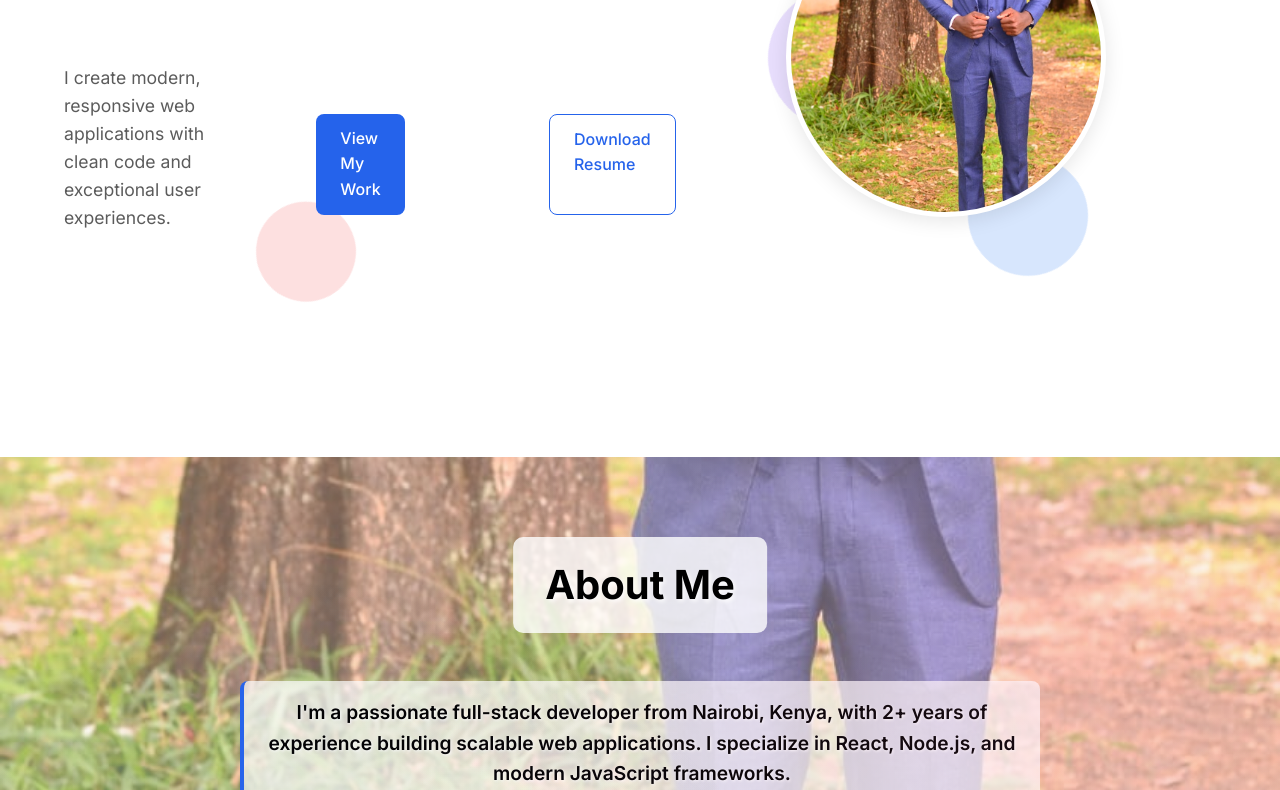
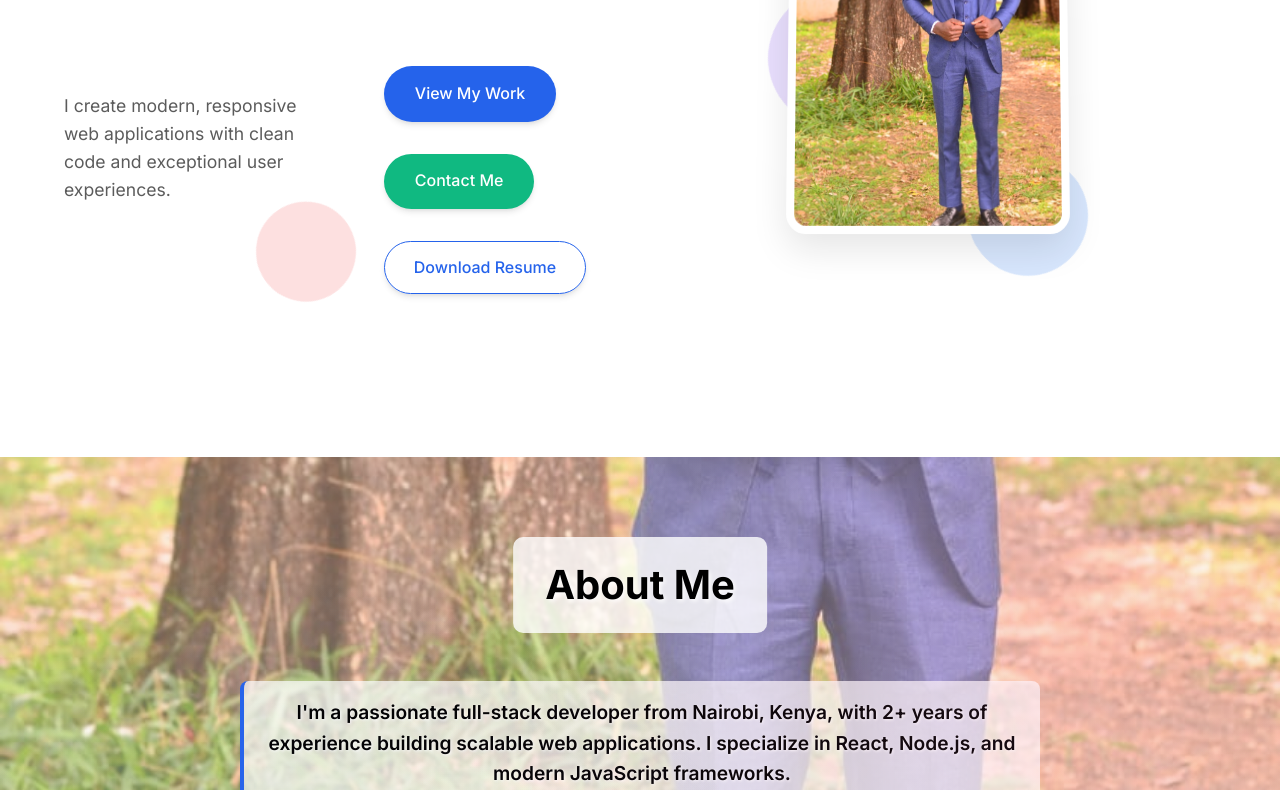
Before and after one commit to Travis028/wayne-portfolio, a website: page index.html in a window 1280 px wide. Shown: the part 343-1133 px from the top of the page. Drawn offline with Linux system fonts and the light colour scheme.

Commit message:
Improve button styles with modern design and hover effects

```diff
--- a/styles.css
+++ b/styles.css
@@ -212,52 +212,75 @@ body {
 
 .hero-buttons {
     display: flex;
+    flex-wrap: wrap;
     gap: 1rem;
+    margin-top: 2rem;
 }
 
+/* Buttons */
 .btn {
-    padding: 12px 24px;
-    border: none;
-    border-radius: 8px;
+    display: inline-block;
+    padding: 0.8rem 1.8rem;
+    border-radius: 50px;
+    font-weight: 500;
+    font-size: 1rem;
     text-decoration: none;
-    font-weight: 500;
+    cursor: pointer;
     transition: all 0.3s ease;
-    cursor: pointer;
-    display: inline-block;
+    text-align: center;
+    border: 2px solid transparent;
+    margin: 0.5rem 0.5rem 0.5rem 0;
+    box-shadow: 0 4px 6px -1px rgba(0, 0, 0, 0.1), 0 2px 4px -1px rgba(0, 0, 0, 0.06);
 }
 
 .btn-primary {
-    background: #2563eb;
+    background-color: #2563eb;
     color: white;
 }
 
 .btn-primary:hover {
-    background: #1d4ed8;
+    background-color: #1d4ed8;
     transform: translateY(-2px);
+    box-shadow: 0 10px 15px -3px rgba(0, 0, 0, 0.1), 0 4px 6px -2px rgba(0, 0, 0, 0.05);
 }
 
 .btn-secondary {
-    background: transparent;
+    background-color: #10b981;
     color: white;
-    border: 2px solid white;
 }
 
 .btn-secondary:hover {
-    background: white;
-    color: #333;
+    background-color: #0d9f6e;
+    transform: translateY(-2px);
+    box-shadow: 0 10px 15px -3px rgba(0, 0, 0, 0.1), 0 4px 6px -2px rgba(0, 0, 0, 0.05);
+}
+
+.btn-outline {
+    background-color: transparent;
+    border: 2px solid #2563eb;
+    color: #2563eb;
+}
+
+.btn-outline:hover {
+    background-color: #2563eb;
+    color: white;
+    transform: translateY(-2px);
+    box-shadow: 0 10px 15px -3px rgba(0, 0, 0, 0.1), 0 4px 6px -2px rgba(0, 0, 0, 0.05);
 }
 
 /* Profile Image Container */
 .profile-image-container {
-    width: 320px;
-    height: 320px;
-    border-radius: 50%;
+    width: 280px;
+    height: 350px;
+    border-radius: 20px;
     overflow: hidden;
-    border: 5px solid #fff;
-    box-shadow: 0 4px 20px rgba(0, 0, 0, 0.1);
+    box-shadow: 0 15px 35px rgba(0, 0, 0, 0.1);
     margin: 0 auto;
     position: relative;
-    background: #f1f5f9;
+    background: #fff;
+    border: 8px solid #fff;
+    transform: perspective(1000px) rotateY(0deg) rotateX(5deg);
+    transition: all 0.5s cubic-bezier(0.175, 0.885, 0.32, 1.275);
 }
 
 /* Profile Image */
@@ -265,14 +288,33 @@ body {
     width: 100%;
     height: 100%;
     object-fit: cover;
-    transition: transform 0.3s ease;
+    transition: transform 0.5s ease;
 }
 
-/* Hover effect */
+/* Hover effects */
+.profile-image-container:hover {
+    transform: perspective(1000px) rotateY(5deg) rotateX(5deg) scale(1.03);
+    box-shadow: 0 25px 45px rgba(0, 0, 0, 0.15);
+}
+
 .profile-image-container:hover .profile-img {
     transform: scale(1.05);
 }
 
+/* Add a subtle decorative element */
+.profile-image-container::before {
+    content: '';
+    position: absolute;
+    top: 0;
+    left: 0;
+    right: 0;
+    bottom: 0;
+    background: linear-gradient(45deg, rgba(255,255,255,0.1), rgba(255,255,255,0));
+    z-index: 1;
+    pointer-events: none;
+}
+
+/* Profile Image */
 .profile-placeholder {
     width: 300px;
     height: 300px;
```
